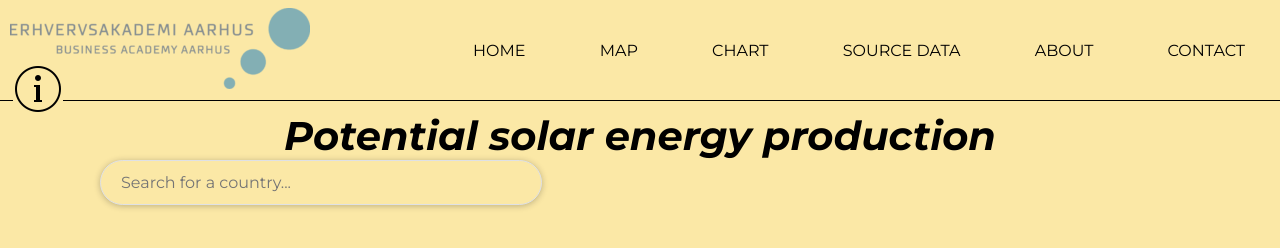
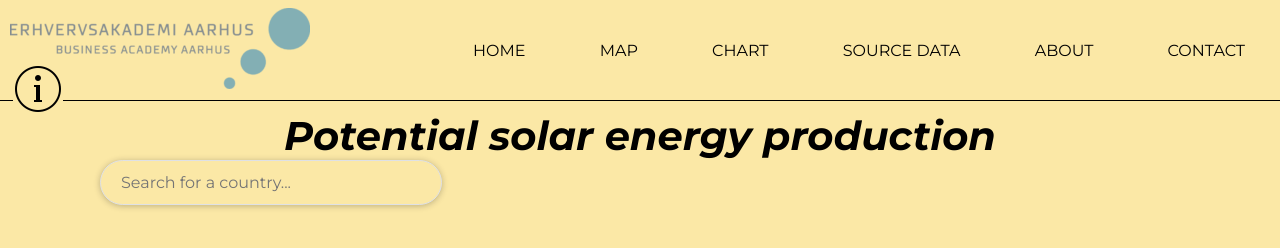
Before and after one commit to asgermunk/1.semester-projekt, a plain HTML site: page Projekt/map.html in a window 1280 px wide. Shown: the top 248 px of the page. Drawn offline with nearby package versions, Linux system fonts and the light colour scheme; no server answers.

Commit message:
update search

```diff
--- a/Projekt/styles.css
+++ b/Projekt/styles.css
@@ -180,7 +180,7 @@ span {
 }
 
 #searchBox {
-  width: 100%;
+  width: 75%;
   padding: 12px 20px;
   font-size: 16px;
   border: 1px solid #dfe1e5;
```
